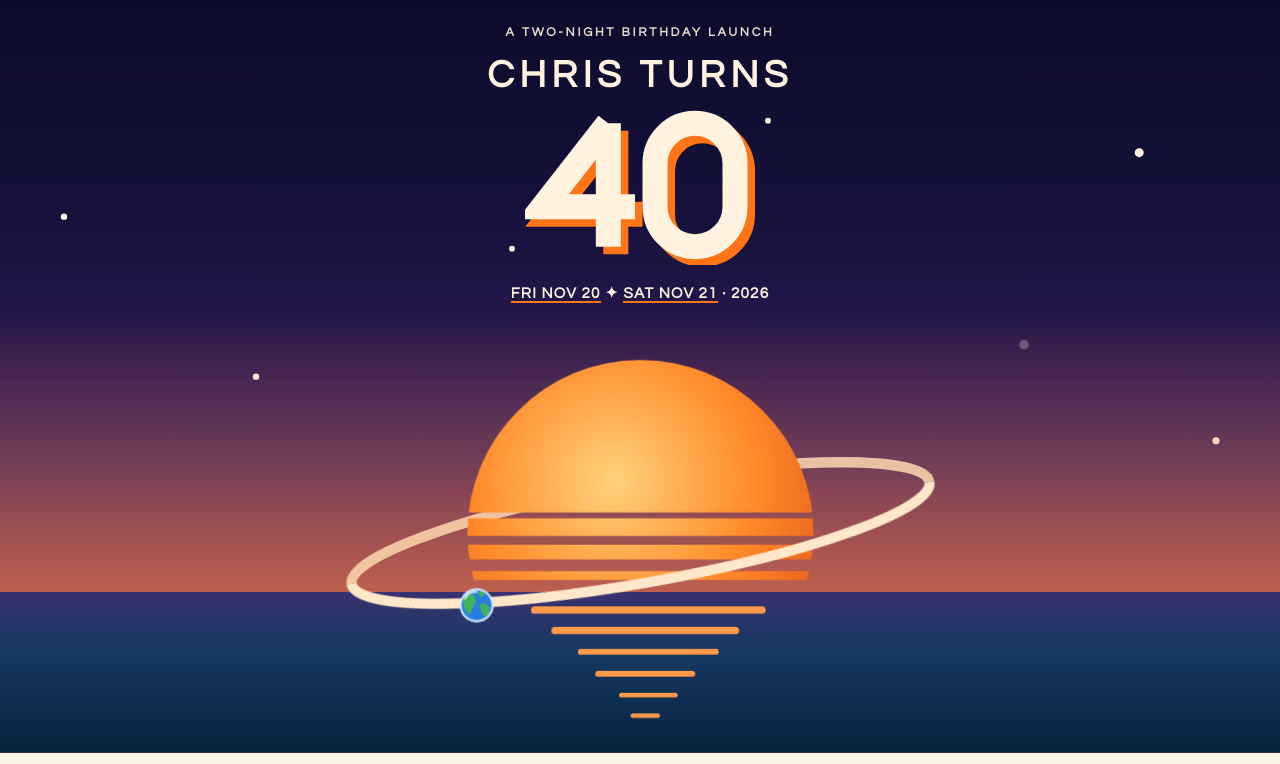
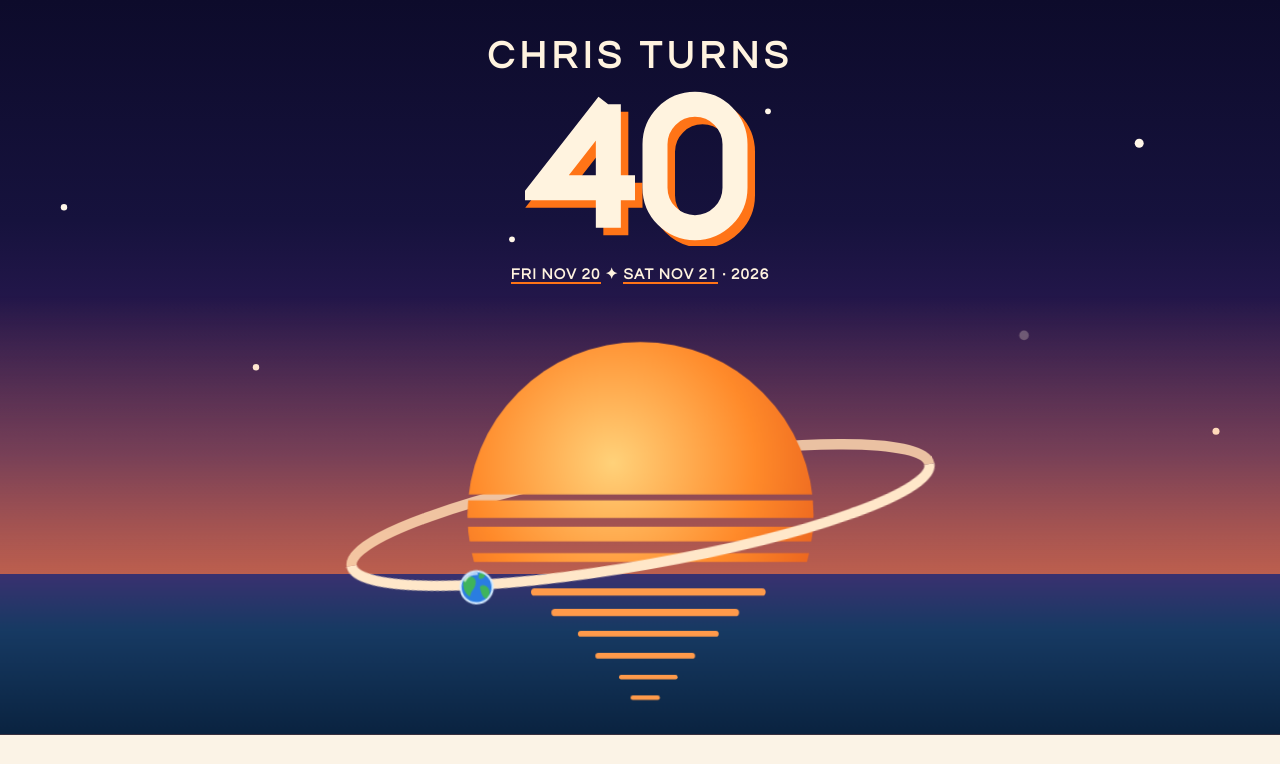
Before and after one commit to themightychris/chris-turns-40, a plain HTML site: page index.html in a window 1280 px wide. Shown: the top 764 px of the page. Drawn offline with Linux system fonts and the light colour scheme; no server answers.

Commit message:
copy: drop the two-night birthday launch line from the top
Co-Authored-By: Claude Fable 5.2 <noreply@anthropic.com>
Claude-Session: https://claude.ai/code/session_01S8dthfGVy2be12u4yDah2b

```diff
--- a/index.html
+++ b/index.html
@@ -53,7 +53,6 @@
       </g>
     </svg>
     <div class="hero-text">
-      <p class="eyebrow">A two-night birthday launch</p>
       <h1>
         <span class="pre">Chris turns</span>
         <svg class="forty" viewBox="-4 -4 276 186" role="img" aria-label="40">
```
Also changed, not shown: preview.html (+0 -1 lines).
